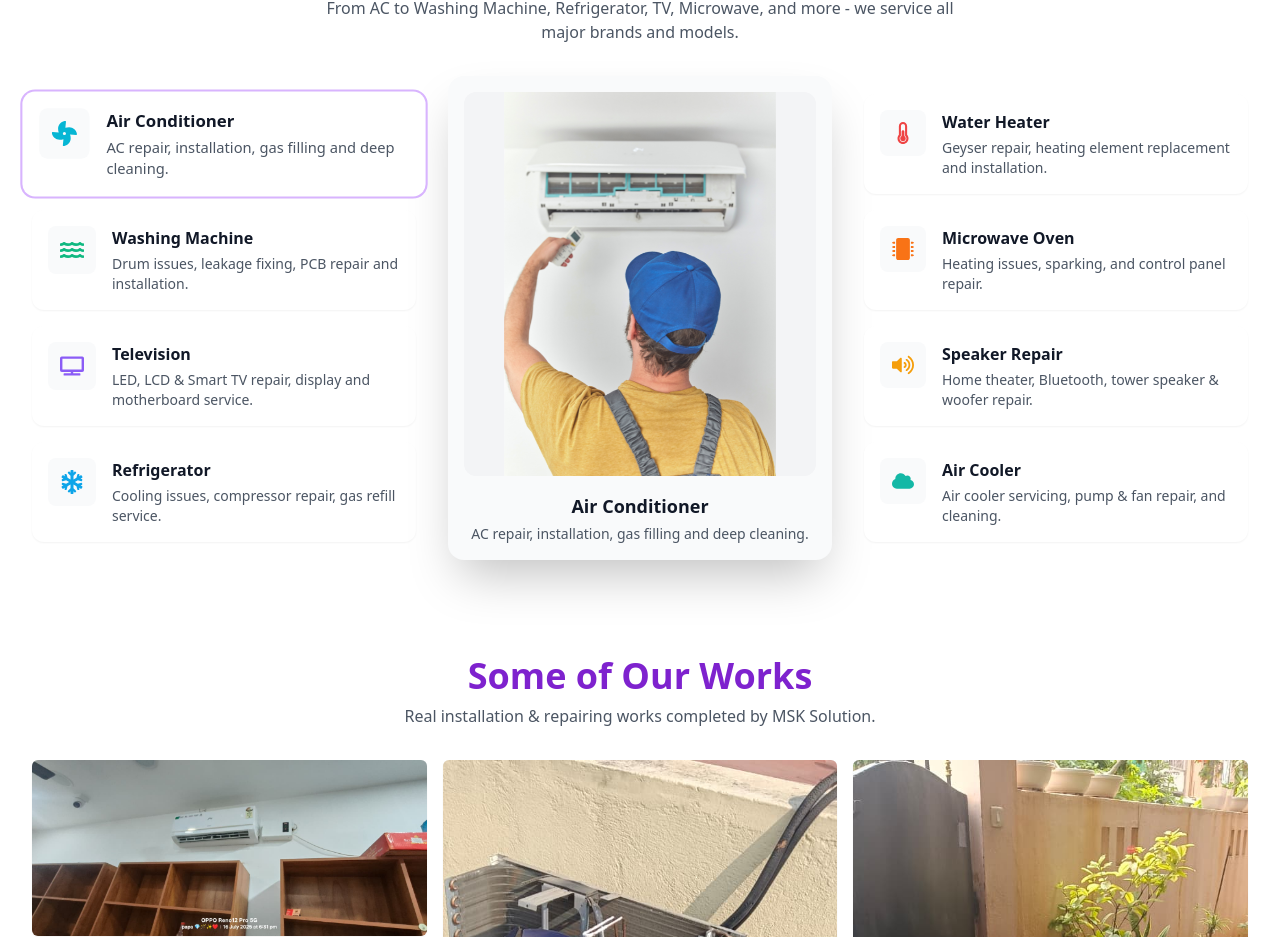
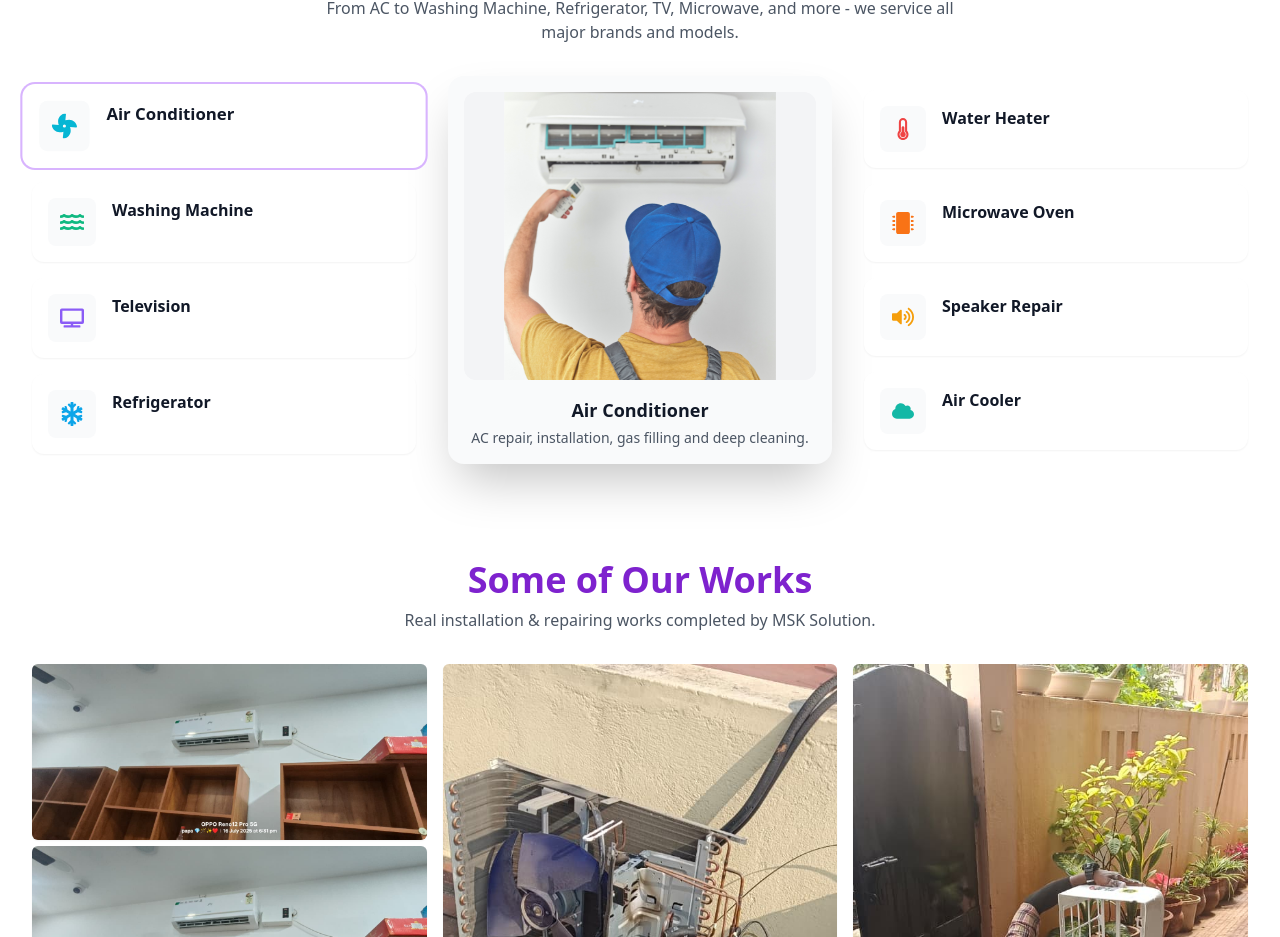
Before and after one commit to vgsanjaykumar/msk, a React (Vite) app: page / in a window 1280 px wide. Shown: the part 4890-5827 px from the top of the page. Built offline with nearby package versions, Linux system fonts and the light colour scheme.

Commit message:
Update Foucus.jsx

```diff
--- a/src/component/Foucus.jsx
+++ b/src/component/Foucus.jsx
@@ -113,7 +113,7 @@ export default function FocusGrid() {
                                 </div>
                                 <div>
                                     <h3 className="text-sm sm:text-base font-semibold text-gray-900 dark:text-white">{it.title}</h3>
-                                    <p className="mt-1 text-xs sm:text-sm text-gray-600 dark:text-gray-300">{it.desc}</p>
+                                    {/* <p className="mt-1 text-xs sm:text-sm text-gray-600 dark:text-gray-300">{it.desc}</p> */}
                                 </div>
                             </button>
                         ))}
@@ -131,7 +131,7 @@ export default function FocusGrid() {
                                     animate={{ opacity: 1, scale: 1 }}
                                     exit={{ opacity: 0, scale: 0.98 }}
                                     transition={{ duration: 0.45 }}
-                                    className="w-full h-72 sm:h-80 md:h-96 object-cover rounded-xl bg-gray-100"
+                                    className="w-full h-72 sm:h-72 md:h-72 object-cover rounded-xl bg-gray-100"
                                 />
                             </AnimatePresence>
 
@@ -158,7 +158,7 @@ export default function FocusGrid() {
                                 </div>
                                 <div>
                                     <h3 className="text-sm sm:text-base font-semibold text-gray-900 dark:text-white">{it.title}</h3>
-                                    <p className="mt-1 text-xs sm:text-sm text-gray-600 dark:text-gray-300">{it.desc}</p>
+                                    {/* <p className="mt-1 text-xs sm:text-sm text-gray-600 dark:text-gray-300">{it.desc}</p> */}
                                 </div>
                             </button>
                         ))}
```
